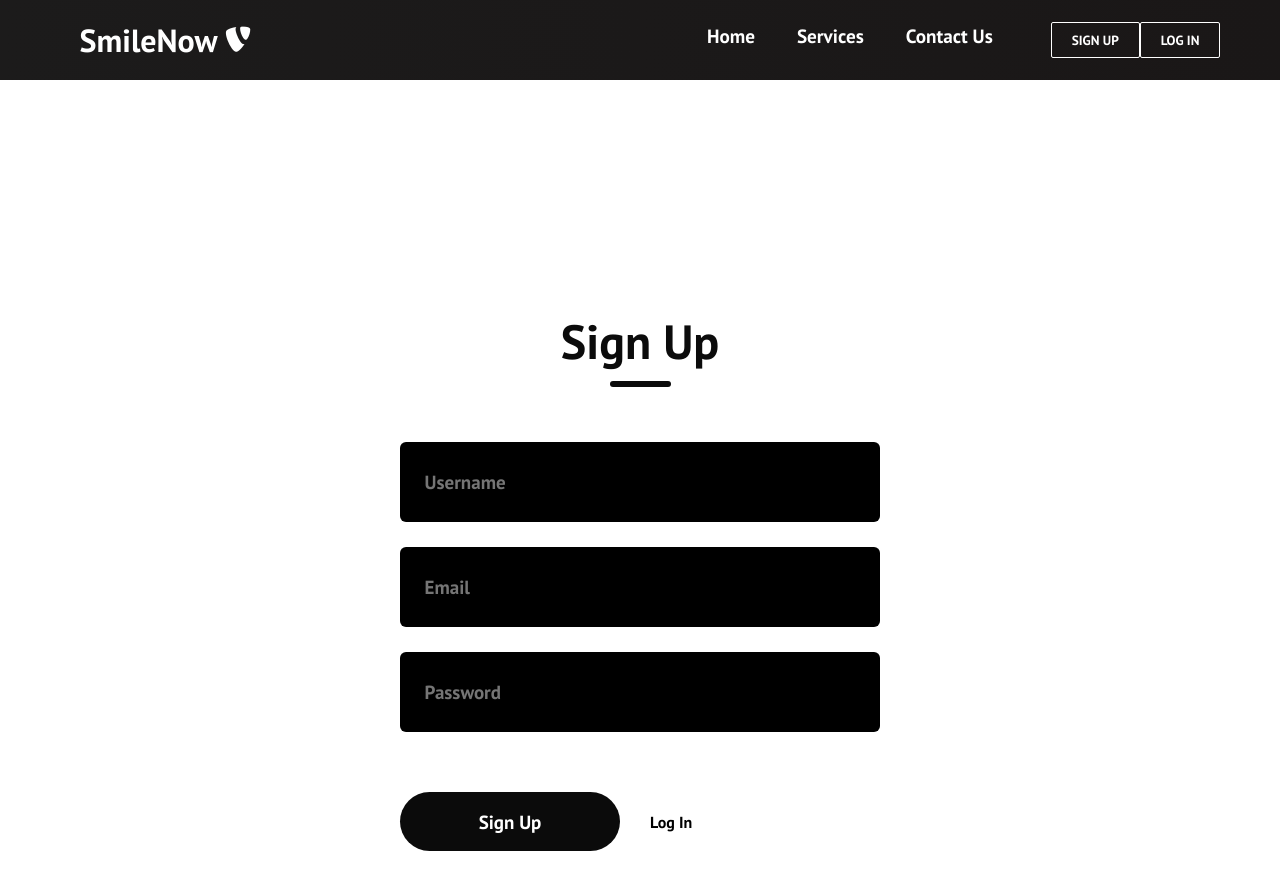
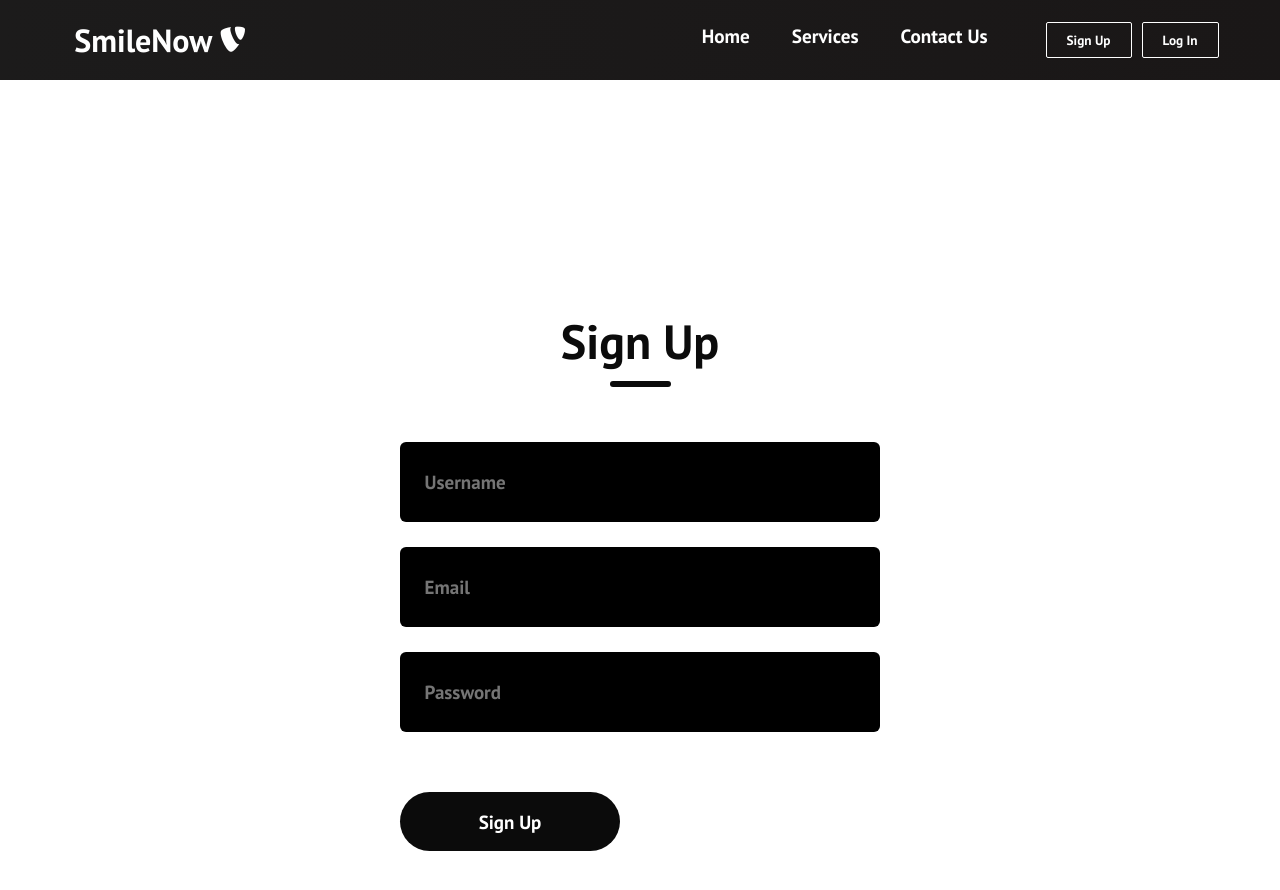
Before and after one commit to Anuoluwapo25/Smile-Now, a React (Create React App) app in the folder client/: page /sign-up in a window 1280 px wide. Shown: the top 890 px of the page. Built offline with nearby package versions, Linux system fonts and the light colour scheme.

Commit message:
1. Corrected the routing for signup and login in both mobile and desktop mode. 2. Created a margin between the signup and login button on the Navigation bar. 3. Removed the toggle mode in both the signup and login page.

```diff
--- a/client/src/components/Button.js
+++ b/client/src/components/Button.js
@@ -13,19 +13,20 @@ export const Button = ({
     type, // Type of the button element (e.g., "button", "submit")
     onClick, // Function to be executed when the button is clicked
     buttonStyle, // Style to be applied to the button
-    buttonSize // Size to be applied to the button
+    buttonSize, // Size to be applied to the button
+    route // Path to navigate to when the button is clicked
 }) => {
         // Check if the provided buttonStyle is valid; default to "btn--primary" if not
         const checkButtonStyle = STYLES.includes(buttonStyle)
         ? buttonStyle
-        : STYLES[0]
+        : STYLES[0];
 
         // Check if the provided buttonSize is valid; default to "btn--medium" if not
-        const checkButtonSize = SIZES.includes(buttonSize) ? buttonSize : SIZES[0]
+        const checkButtonSize = SIZES.includes(buttonSize) ? buttonSize : SIZES[0];
 
         return (
-            // Wrap the button in a Link component for routing (to "/sign-up" in this case)
-            <Link to='/sign-up' className="btn-mobile">
+            // Wrap the button in a Link component for routing to the specified route
+            <Link to={route} className="btn-mobile">
                 <button
                 className={`btn ${checkButtonStyle} ${checkButtonSize}`} // Combine base class with selected style and size
                 onClick={onClick} // Attach the onClick handler
--- a/client/src/components/NavBar.css
+++ b/client/src/components/NavBar.css
@@ -85,6 +85,13 @@
 /* Hide the menu icon by default */
 .menu-icon {
   display: none; /* Hidden on desktop */
+}
+
+.btn-container {
+  display: flex;
+  justify-content: space-between; /* Adjust alignment */
+  gap: 10px; /* Adds space between the two buttons */
+  margin-right: 7px;
 }
 
 /* Media query for screens 960px wide or less */
--- a/client/src/components/NavBar.js
+++ b/client/src/components/NavBar.js
@@ -75,8 +75,26 @@ function Navbar() {
                         </li>
                     </ul>
                     {/* Display buttons only if the screen is large enough */}
-                    {button && <Button buttonStyle="btn--outline">SIGN UP</Button>}
-                    {button && <Button buttonStyle="btn--outline">LOG IN</Button>}
+                    {button && (
+                    <div className="btn-container">
+                        <div className="btn-wrapper">
+                            <Link to="/sign-up" className="btn-link">
+                                <Button route="/sign-up" buttonStyle="btn--outline" buttonSize="btn--large">
+                                    Sign Up
+                                </Button>
+                            </Link>
+                        </div>
+                        <div className="btn-wrapper">
+                            <Link to="/login" className="btn-link">
+                                <Button route="/log-in" buttonStyle="btn--outline" buttonSize="btn--medium">
+                                    Log In
+                                </Button>
+                            </Link>
+                        </div>
+                    </div>
+)}
+
+
                 </div>
             </nav>
         </>
--- a/client/src/components/pages/LogIn.jsx
+++ b/client/src/components/pages/LogIn.jsx
@@ -3,8 +3,6 @@ import "../../App.css"; // Import global styles
 import "./LogIn.css"; // Import styles specific to the LogIn component
 
 const LogIn = () => {
-    // State to track the current form action ("Log In" or "Sign Up")
-    const [action, setAction] = useState("Log In");
     // State to store the input values for email and password
     const [email, setEmail] = useState("");
     const [password, setPassword] = useState("");
@@ -20,7 +18,7 @@ const LogIn = () => {
         const payload = { email, password };
 
         try {
-            // Make a POST request to the appropriate API endpoint based on the action
+            // Make a POST request to the login API endpoint
             const response = await fetch(`http://127.0.0.1:800/login/`, {
                 method: 'POST',
                 headers: {
@@ -46,7 +44,7 @@ const LogIn = () => {
     return (
         <div className='container'> {/* Main container for the login form */}
             <div className='header'> {/* Header section containing the title */}
-                <div className='text'>{action}</div> {/* Display the current action ("Log In" or "Sign Up") */}
+                <div className='text'>Log In</div> {/* Display the "Log In" action */}
                 <div className="underline"></div> {/* Underline decoration under the header text */}
             </div>
             <div className='inputs'> {/* Container for the input fields */}
@@ -69,26 +67,17 @@ const LogIn = () => {
             </div>
             {/* Display an error message if one exists */}
             {error && <div className='error'>{error}</div>}
-            {/* Conditionally render the "Forgot Password" link based on the current action */}
-            {action === "Log In" && (
-                <div className='forgot-password'>
-                    Forgot Password? <span>Click here!</span> {/* Clickable "Forgot Password" text */}
-                </div>
-            )}
-            <div className='submit-container'> {/* Container for the submit button and action toggle */}
+            {/* Display the "Forgot Password" link */}
+            <div className='forgot-password'>
+                Forgot Password? <span>Click here!</span> {/* Clickable "Forgot Password" text */}
+            </div>
+            <div className='submit-container'> {/* Container for the submit button */}
                 {/* Button to handle form submission */}
                 <div
                     className='submit'
                     onClick={handleSubmit} // Trigger the form submission when clicked
                 >
-                    {action} {/* Display the current action ("Log In" or "Sign Up") */}
-                </div>
-                {/* Button to toggle between Log In and Sign Up modes */}
-                <div
-                    className='toggle-action'
-                    onClick={() => setAction(action === "Log In" ? "Sign Up" : "Log In")} // Toggle the action between "Log In" and "Sign Up"
-                >
-                    {action === "Log In" ? "Sign Up" : "Log In"}
+                    Log In {/* Display the "Log In" action */}
                 </div>
             </div>
         </div>
--- a/client/src/components/pages/SignUp.jsx
+++ b/client/src/components/pages/SignUp.jsx
@@ -3,8 +3,6 @@ import "../../App.css"; // Import global styles
 import "./SignUp.css"; // Import styles specific to the SignUp component
 
 const SignUp = () => {
-    // State to track the current form action ("Sign Up" or "Log In")
-    const [action, setAction] = useState("Sign Up");
     // State to store the input values for username, email, and password
     const [username, setUsername] = useState("");
     const [email, setEmail] = useState("");
@@ -18,15 +16,11 @@ const SignUp = () => {
         setError("");
 
         // Prepare the data payload for the API request
-        const payload = { email, password };
-        // Include username in the payload if the action is "Sign Up"
-        if (action === "Sign Up") {
-            payload.username = username;
-        }
+        const payload = { email, password, username };
 
         try {
-            // Make a POST request to the appropriate API endpoint based on the action
-            const response = await fetch(`http://127.0.0.1:800/register/`, {
+            // Make a POST request to the fixed API endpoint
+            const response = await fetch(`http://127.0.0.1:8000/register/`, {
                 method: 'POST',
                 headers: {
                     'Content-Type': 'application/json',
@@ -51,12 +45,10 @@ const SignUp = () => {
     return (
         <div className='container'> {/* Main container for the sign-up form */}
             <div className='header'> {/* Header section containing the title */}
-                <div className='text'>{action}</div> {/* Display the current action ("Sign Up" or "Log In") */}
+                <div className='text'>Sign Up</div> {/* Display the "Sign Up" action */}
                 <div className="underline"></div> {/* Underline decoration under the header text */}
             </div>
             <div className='inputs'> {/* Container for the input fields */}
-                {/* Conditionally render the username input field if the action is "Sign Up" */}
-                {action === "Sign Up" && (
                 <div className='input'>
                     <input
                         type="text"
@@ -65,7 +57,6 @@ const SignUp = () => {
                         onChange={(e) => setUsername(e.target.value)} // Update the username state on input change
                     />
                 </div>
-                )}
                 <div className='input'>
                     <input
                         type="email"
@@ -85,26 +76,13 @@ const SignUp = () => {
             </div>
             {/* Display an error message if one exists */}
             {error && <div className='error'>{error}</div>}
-            {/* Conditionally render the "Forgot Password" link if the action is "Log In" */}
-            {action === "Sign Up" ? <div></div> : (
-                <div className='forgot-password'>
-                    Forgot Password? <span>Click here!</span> {/* Clickable "Forgot Password" text */}
-                </div>
-            )}
-            <div className='submit-container'> {/* Container for the submit button and action toggle */}
+            <div className='submit-container'> {/* Container for the submit button */}
                 {/* Button to handle form submission */}
                 <div
                     className='submit'
                     onClick={handleSubmit} // Trigger the form submission when clicked
                 >
-                    {action} {/* Display the current action ("Sign Up" or "Log In") */}
-                </div>
-                {/* Button to toggle between Sign Up and Log In modes */}
-                <div
-                    className='toggle-action'
-                    onClick={() => setAction(action === "Sign Up" ? "Log In" : "Sign Up")} // Toggle the action between "Sign Up" and "Log In"
-                >
-                    {action === "Sign Up" ? "Log In" : "Sign Up"}
+                    Sign Up {/* Display the "Sign Up" action */}
                 </div>
             </div>
         </div>
```
Also changed, not shown: 1 other file (tests, documents, lock files or other folders). Lines whose indentation alone changed are shown as unchanged.
